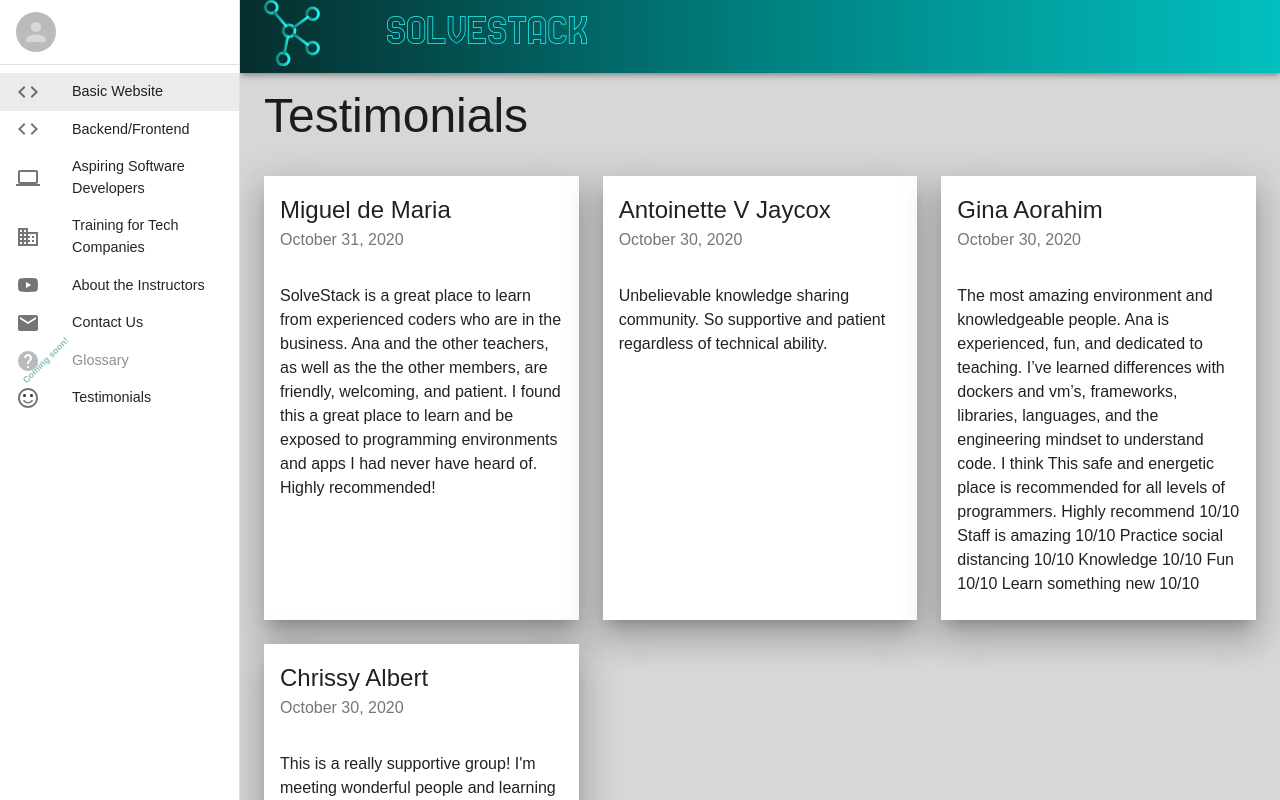
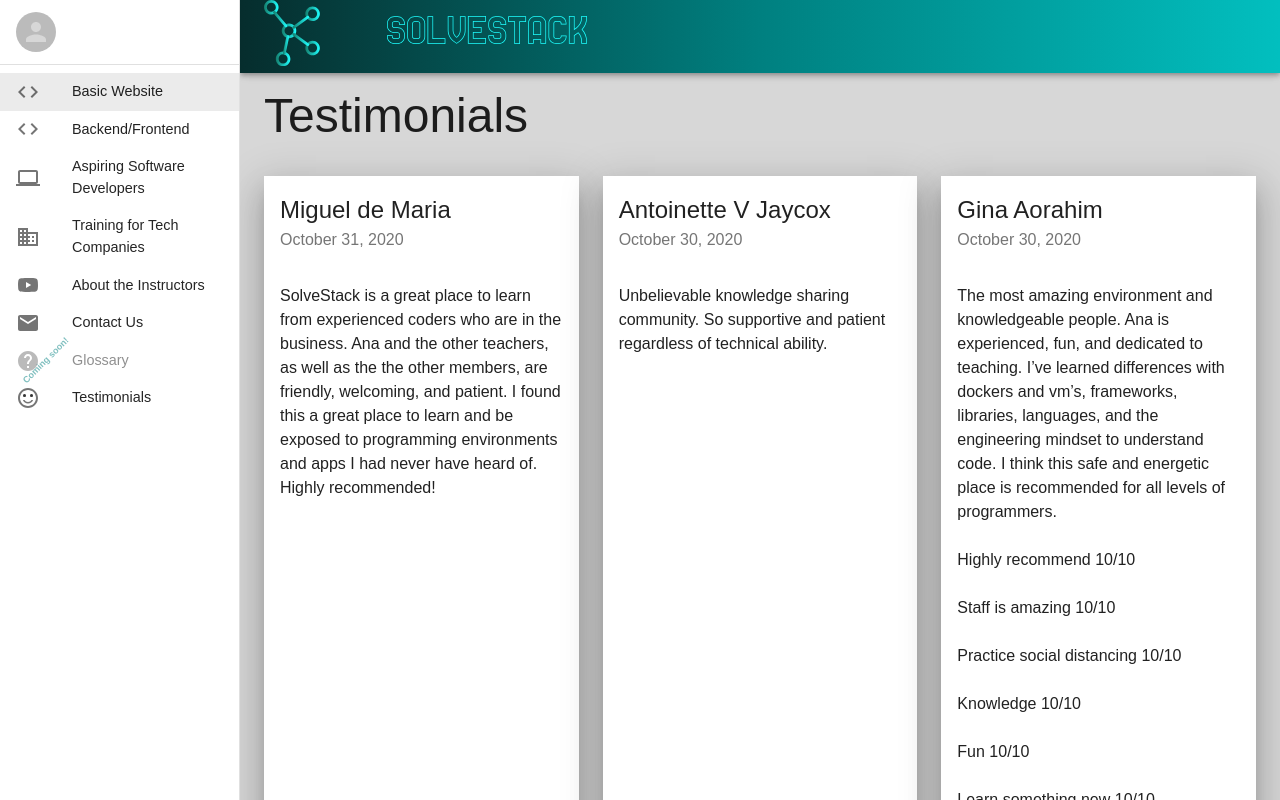
Before and after one commit to SolveStack/solvestack-frontend, a React (Create React App) app: page /testimonials in a window 1280 px wide. Shown: the top 800 px of the page. Built offline with nearby package versions, Linux system fonts and the light colour scheme.

Commit message:
reorder instructors, fix paragraph in Testimonials

```diff
--- a/src/components/Instructors.tsx
+++ b/src/components/Instructors.tsx
@@ -85,27 +85,6 @@
   },
   {
     key: 4,
-    title: "Mike Nolte",
-    specialty: "",
-    text: `Good enough, smart enough, and otherwise reprehensible, Mike likes: building things and watching them work, cultural references, writing in the third person, and lists with 3 items.
-    Like many professional Infrastructure dorks, I started using computers to play video games and learn how to be much cooler online. Through an internship, I got a job doing absolutely everything for nonprofits and other companies too small to have dedicated IT staff. I started programming to build Linux phone systems and firewalls on donated hardware. When it became clear that I couldn't manage them all and also sleep, I got into  automation, and I've spent most of the past 15 years trying to automate myself out of a series of jobs.`,
-    linkedIn: "",
-    website: "",
-    twitter: "",
-    image: ""
-  },
-  {
-    key: 5,
-    title: "Chrissy Albert",
-    specialty: "Frontend",
-    text: "Hello, I'm Chrissy. I'm a teacher/mom/self-taught coder. I started my career in elementary education and loved the experience of empowering others with the gift of knowledge. I have always been interested in technology and programming, so after I had children I began to learn about web development. Soon I was teaching myself HTML and CSS, and JavaScript not long after that. As I built more websites, I gained more experience and confidence in my skills. I'm currently working as a software engineer, and I am living proof that you can make a mid-life career change into programming.",
-    linkedIn: "https://www.linkedin.com/in/chrissyalbert/",
-    website: "https://chrissyalbert.github.io/",
-    twitter: "",
-    image: chrissy
-  },
-  {
-    key: 6,
     title: "Alex Maskovyak",
     specialty: "Full Stack, DevOps",
     text: `Software design has always been my passion. "Computers" were my destiny from an early age.
@@ -120,7 +99,28 @@
     website: "",
     twitter: "https://twitter.com/AlexMaskovyak",
     image: alex
-  }
+  },
+  {
+    key: 5,
+    title: "Mike Nolte",
+    specialty: "",
+    text: `Good enough, smart enough, and otherwise reprehensible, Mike likes: building things and watching them work, cultural references, writing in the third person, and lists with 3 items.
+    Like many professional Infrastructure dorks, I started using computers to play video games and learn how to be much cooler online. Through an internship, I got a job doing absolutely everything for nonprofits and other companies too small to have dedicated IT staff. I started programming to build Linux phone systems and firewalls on donated hardware. When it became clear that I couldn't manage them all and also sleep, I got into  automation, and I've spent most of the past 15 years trying to automate myself out of a series of jobs.`,
+    linkedIn: "",
+    website: "",
+    twitter: "",
+    image: ""
+  },
+  {
+    key: 6,
+    title: "Chrissy Albert",
+    specialty: "Frontend",
+    text: "Hello, I'm Chrissy. I'm a teacher/mom/self-taught coder. I started my career in elementary education and loved the experience of empowering others with the gift of knowledge. I have always been interested in technology and programming, so after I had children I began to learn about web development. Soon I was teaching myself HTML and CSS, and JavaScript not long after that. As I built more websites, I gained more experience and confidence in my skills. I'm currently working as a software engineer, and I am living proof that you can make a mid-life career change into programming.",
+    linkedIn: "https://www.linkedin.com/in/chrissyalbert/",
+    website: "https://chrissyalbert.github.io/",
+    twitter: "",
+    image: chrissy
+  },
 ];
 
 export const InstructorSquare: FunctionComponent<Instructor> = (props) => {
--- a/src/components/Reviews.tsx
+++ b/src/components/Reviews.tsx
@@ -35,13 +35,19 @@
     key: 1,
     title: "Gina Aorahim",
     date: "October 30, 2020",
-    text: "The most amazing environment and knowledgeable people. Ana is experienced, fun, and dedicated to teaching. I’ve learned differences with dockers and vm’s, frameworks, libraries, languages, and the engineering mindset to understand code. I think This safe and energetic place is recommended for all levels of programmers." +
-    " Highly recommend 10/10" +
-    " Staff is amazing 10/10" +
-    " Practice social distancing 10/10" +
-    " Knowledge 10/10" +
-    " Fun 10/10" +
-    " Learn something new 10/10"
+    text: `The most amazing environment and knowledgeable people. Ana is experienced, fun, and dedicated to teaching. I’ve learned differences with dockers and vm’s, frameworks, libraries, languages, and the engineering mindset to understand code. I think this safe and energetic place is recommended for all levels of programmers.
+
+    Highly recommend 10/10
+
+    Staff is amazing 10/10
+
+    Practice social distancing 10/10
+
+    Knowledge 10/10
+
+    Fun 10/10
+
+    Learn something new 10/10`
   },
   {
     key: 2,
@@ -59,6 +65,13 @@
 
 export const ReviewSquare: FunctionComponent<Review> = (props) => {
   const classes = useStyles();
+  /* respect line breaks and construct elements */
+  var paragraphs = props.text.split("\n");
+  var paragraphElements = paragraphs.map(
+    function(paragraph) {
+      return <Typography>{paragraph}<br/></Typography>
+    }
+  )
   return (
     <React.Fragment>
       <Grid item md={4} className={classes.testimonials}>
@@ -69,7 +82,7 @@
         />
           <CardContent>
             <Typography variant="body1" >
-              {props.text}
+              {paragraphElements}
             </Typography>
           </CardContent>
         </Card>
```
